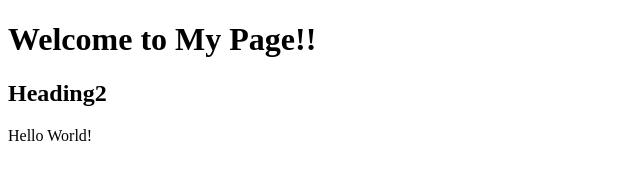
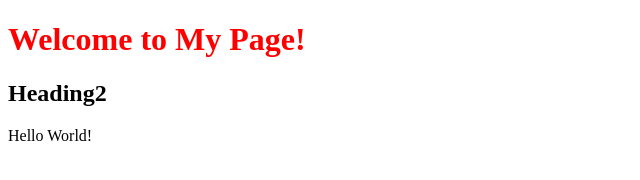
Before and after one commit to kumarsuraj390/hello, a plain HTML site: page index.html in a window 1280 px wide. Shown: the whole page, without its empty margins (0-640 px from the left). Drawn offline with Linux system fonts and the light colour scheme.

Commit message:
Add stylen

```diff
--- a/index.html
+++ b/index.html
@@ -6,7 +6,7 @@
 </head>
 
 <body>
-    <h1>Welcome to My Page!!</h1>
+    <h1 style="color: red;">Welcome to My Page!</h1>
     <h2> Heading2</h2>
     Hello World!
 </body>
```
